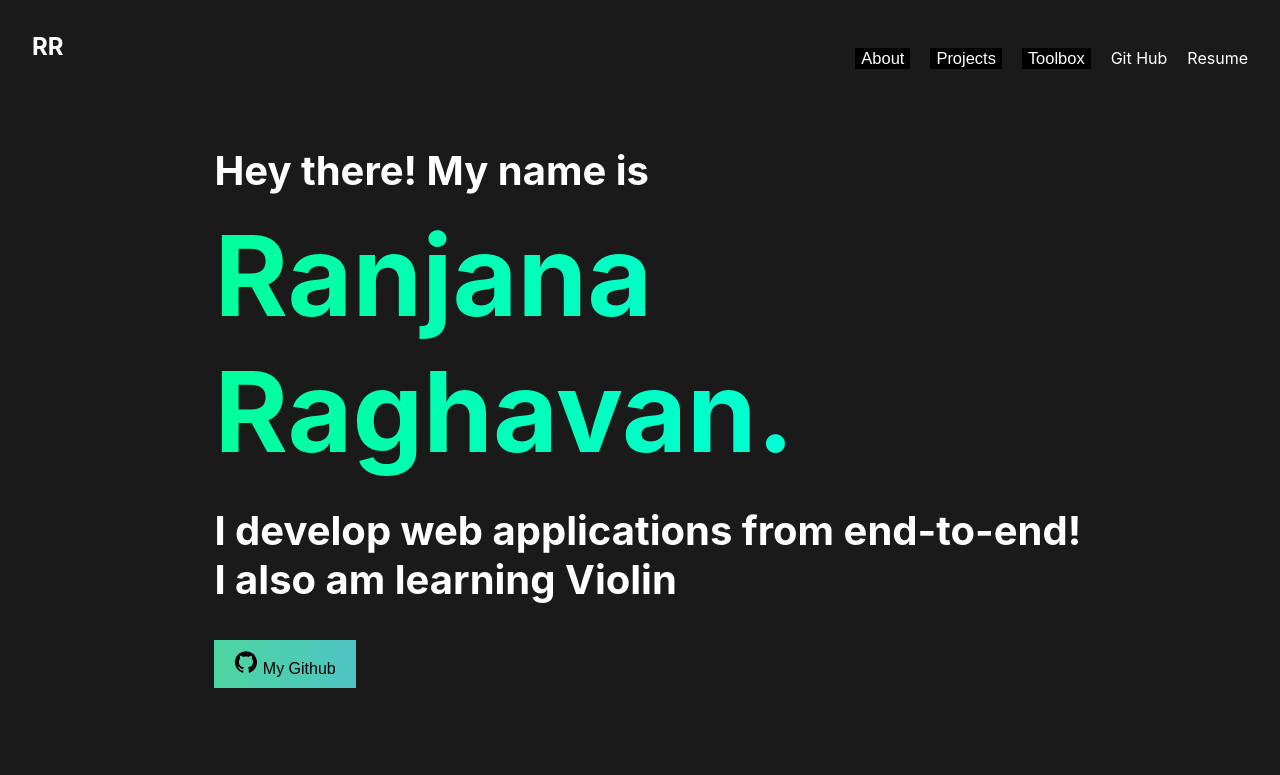
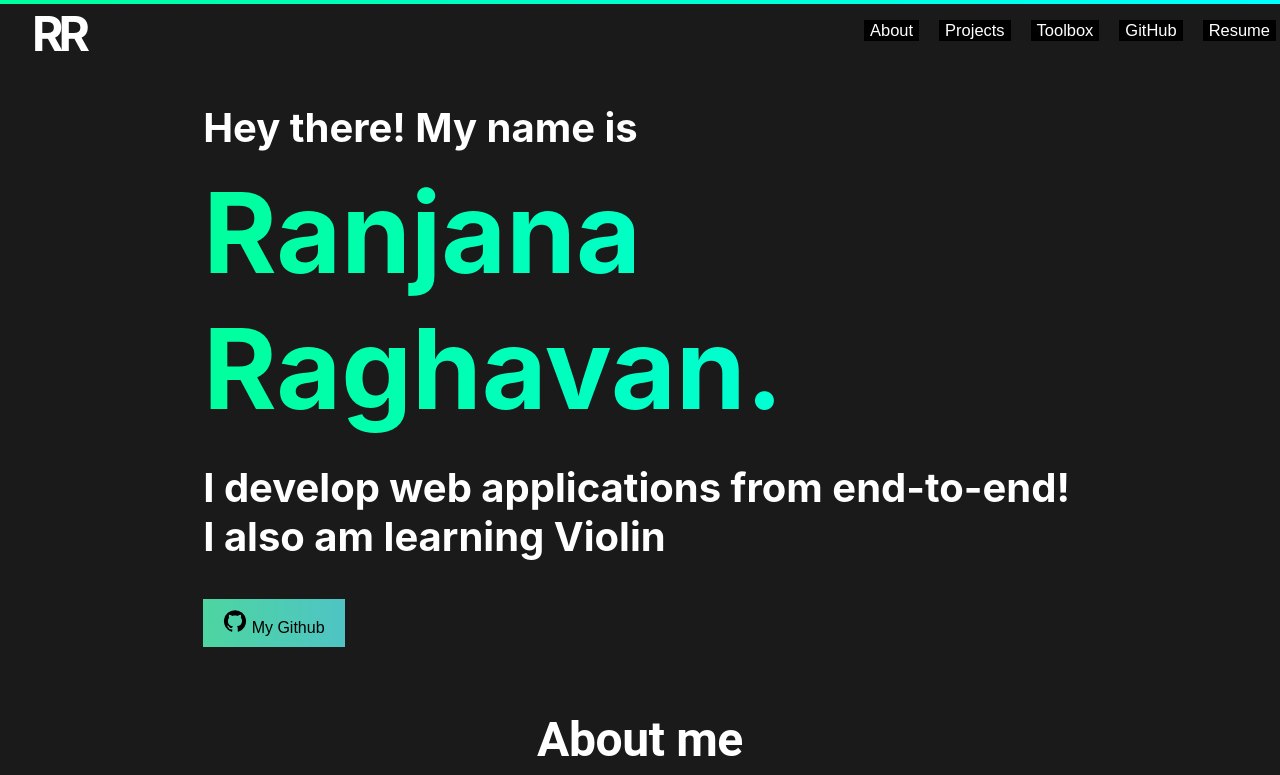
Before and after one commit to RanjanaRaghavan/ranjanaraghavan.github.io, a React (Create React App) app: page / in a window 1280 px wide. Shown: the top 775 px of the page. Built offline with nearby package versions, Linux system fonts and the light colour scheme.

Commit message:
Logo and Resume addition

```diff
--- a/src/components/HeaderSection.css
+++ b/src/components/HeaderSection.css
@@ -1,11 +1,25 @@
 .HeaderSection {
     background-color: #1a1a1a;
     color: white;
-    padding: 2rem;
+    padding: 1rem;
+}
+
+.fixed-header {
+    position: fixed;
+    top: 0;
+    left: 0;
+    right: 0;
+    background-color: #1a1a1a;
+    color: white;
+    z-index: 1000;
 }
 
 .header {
-    margin-bottom: 5%;
+    margin-bottom: 1%;
+}
+
+.main-content {
+    padding-top: 60px;
 }
 
 main {
--- a/src/components/HeaderSection.js
+++ b/src/components/HeaderSection.js
@@ -1,27 +1,25 @@
 import React from 'react';
-import Grid from '@mui/material/Grid';
 import GitHubIcon from '@mui/icons-material/GitHub';
 
 import './HeaderSection.css';
-import Logo from './logo.js';
 import NavBar from './NavBar.js';
 
 function HeaderSection() {
+
+    const openGitHub = () => {
+        window.open('https://github.com/RanjanaRaghavan', '_blank', 'noopener,noreferrer');
+    };
+
     return (
         <div className="HeaderSection">
-            <Grid container className="header">
-                <Grid item xs={3}>
-                    <Logo />
-                </Grid>
-                <Grid item xs={9}>
-                    <NavBar/>
-                </Grid>
-            </Grid>
-            <main>
+            <header className="fixed-header">
+              <NavBar/>
+            </header>
+            <main className="main-content">
                 <h1>Hey there! My name is</h1>
                 <h2 className="name">Ranjana<br />Raghavan.</h2>
                 <h1>I develop web applications from end-to-end!<br />I also am learning Violin</h1>
-                <button id="github-button"><GitHubIcon /> My Github</button>
+                <button id="github-button" onClick={openGitHub}><GitHubIcon /> My Github</button>
             </main>
         </div>
     );
--- a/src/components/IntroSection.js
+++ b/src/components/IntroSection.js
@@ -20,14 +20,14 @@ function IntroSection() {
                 variant="body1"
                 paragraph
                 className="intro-paragraph"
-                sx={{ marginLeft: '15%' }}
+                sx={{ marginLeft: '10.5%' }}
               >
                 Hello! I'm Ranjana. I have 5 years of experience in the field of Web Development. I'm innovative and results-driven software engineer with over five years of experience in designing, developing, and deploying robust software solutions. Skilled in Java, JavaScript, and various web technologies, with a strong focus on delivering high-performance, scalable, and secure applications.Passionate about technology and always eager to learn and adapt to new challenges.Innovative and results-driven software engineer with over five years of experience in designing, developing, and deploying robust software solutions. Skilled in Java, JavaScript, and various web technologies, with a strong focus on delivering high-performance, scalable, and secure applications. Passionate about technology and always eager to learn and adapt to new challenges.
               </Typography>
               <Typography
                 variant="body1"
                 className="intro-paragraph"
-                sx={{ marginLeft: '15%' }}
+                sx={{ marginLeft: '10.5%' }}
               >
                 I am polishing my React skills right now with some projects, this website being one of them!
               </Typography>
--- a/src/components/NavBar.css
+++ b/src/components/NavBar.css
@@ -1,7 +1,8 @@
 nav ul {
     display: flex;
-    justify-content: flex-end;
+    justify-content:center;
     list-style-type: none;
+    margin-left: 50%;
 }
 
 nav ul li {
@@ -16,3 +17,14 @@ nav ul li {
     color: white;
     cursor: pointer;
 }
+
+.top-nav {
+    height: 0.25rem;
+    width: 100%;
+    background:linear-gradient(to right, #00ff9d, #00ffff);
+}
+
+body, html {
+    margin: 0;
+    padding: 0;
+}
--- a/src/components/NavBar.js
+++ b/src/components/NavBar.js
@@ -1,5 +1,8 @@
 import React from 'react';
 import './NavBar.css';
+
+import Logo from './logo.js';
+import Grid from '@mui/material/Grid';
 
 function NavBar() {
     const scrollToSection = (sectionId) => {
@@ -9,15 +12,36 @@ function NavBar() {
         }
     };
 
+    const downloadResume = () => {
+        const link = document.createElement('a');
+        link.href = '../assets/Ranjana_Raghavan_Resume.pdf';
+        link.download = 'Ranjana_Raghavan_Resume.pdf';
+        document.body.appendChild(link);
+        link.click();
+        document.body.removeChild(link);
+    };
+
+    const openGitHub = () => {
+        window.open('https://github.com/RanjanaRaghavan', '_blank', 'noopener,noreferrer');
+    };
+
     return (
         <nav>
-            <ul>
-                <li><button onClick={() => scrollToSection('intro-section')} id="nav-button">About</button></li>
-                <li><button onClick={() => scrollToSection('projects-section')} id="nav-button">Projects</button></li>
-                <li><button onClick={() => scrollToSection('technologies-carousel')}id="nav-button"> Toolbox</button></li>
-                <li>Git Hub</li>
-                <li>Resume</li>
-            </ul>
+            <div className="top-nav"></div>
+            <Grid container className="header">
+                <Grid item xs={3}>
+                    <Logo />
+                </Grid>
+                <Grid item xs={9}>
+                    <ul>
+                        <li><button onClick={() => scrollToSection('intro-section')} id="nav-button">About</button></li>
+                        <li><button onClick={() => scrollToSection('projects-section')} id="nav-button">Projects</button></li>
+                        <li><button onClick={() => scrollToSection('technologies-carousel')} id="nav-button">Toolbox</button></li>
+                        <li><button onClick={openGitHub} id="nav-button">GitHub</button></li>
+                        <li><button onClick={downloadResume} id="nav-button">Resume</button></li>
+                    </ul>
+                </Grid>
+            </Grid>
         </nav>
     );
 }
--- a/src/components/logo.css
+++ b/src/components/logo.css
@@ -1,5 +1,24 @@
+.logo-container {
+    display: flex;
+    justify-content: left;
+    align-items: center;
+    margin-left: 10%;
+}
+
 .logo {
-    font-size: 1.5rem;
+    font-size: 48px;
     font-weight: bold;
-    text-align: left  ;
+    letter-spacing: -5px;
 }
+
+.letter {
+    position: relative;
+    color: #fff;
+}
+
+.top-nav {
+    height: 0.25rem;
+    width: 100%;
+    background:linear-gradient(to right, #00ff9d, #00ffff);
+    margin-top: 0;
+}
--- a/src/components/logo.js
+++ b/src/components/logo.js
@@ -3,7 +3,12 @@ import './logo.css';
 
 function Logo() {
     return (
-        <div className="logo">RR</div>
+        <div className="logo-container">
+            <div className="logo">
+                <span className="letter" data-letter="R">R</span>
+                <span className="letter" data-letter="R">R</span>
+            </div>
+        </div>
     );
 }
 
```
Also changed, not shown: 2 other files (tests, documents, lock files or other folders).
